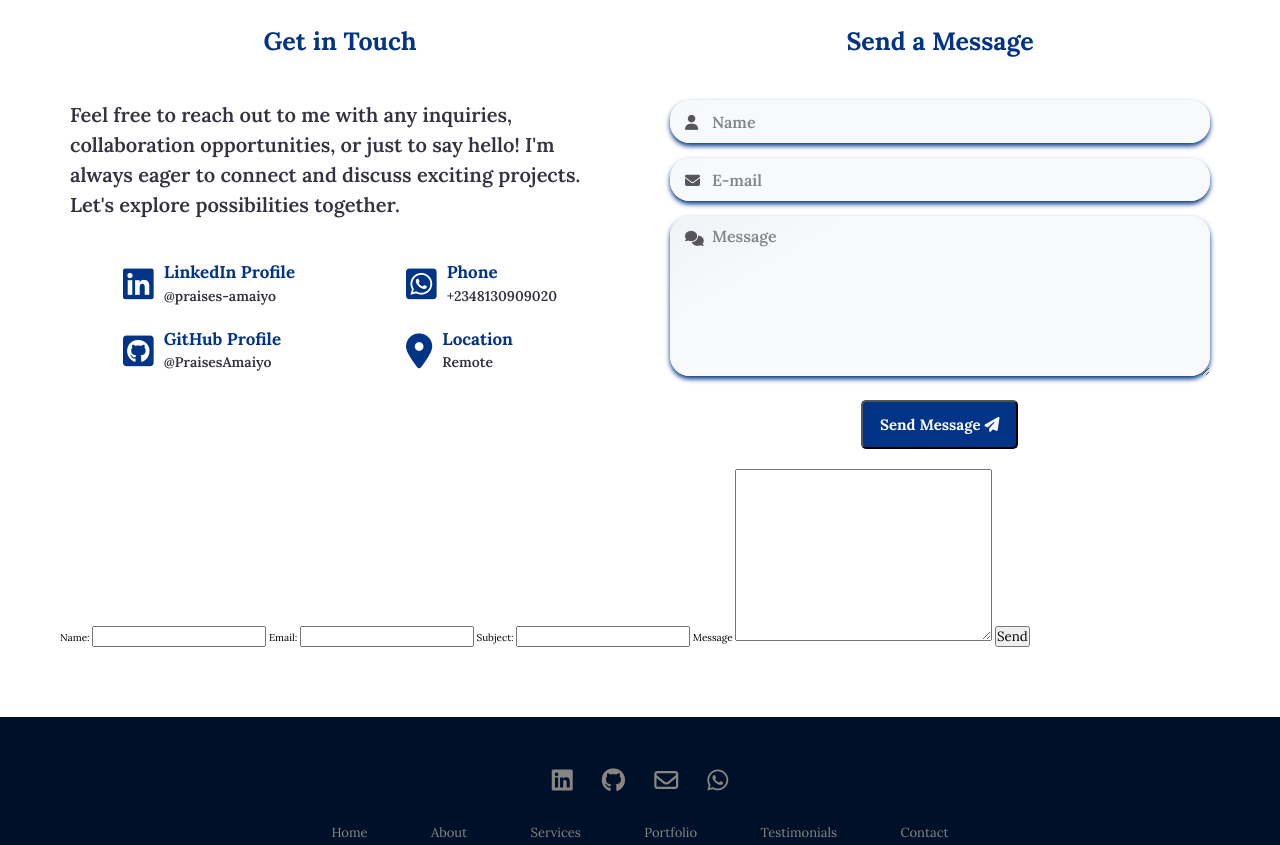
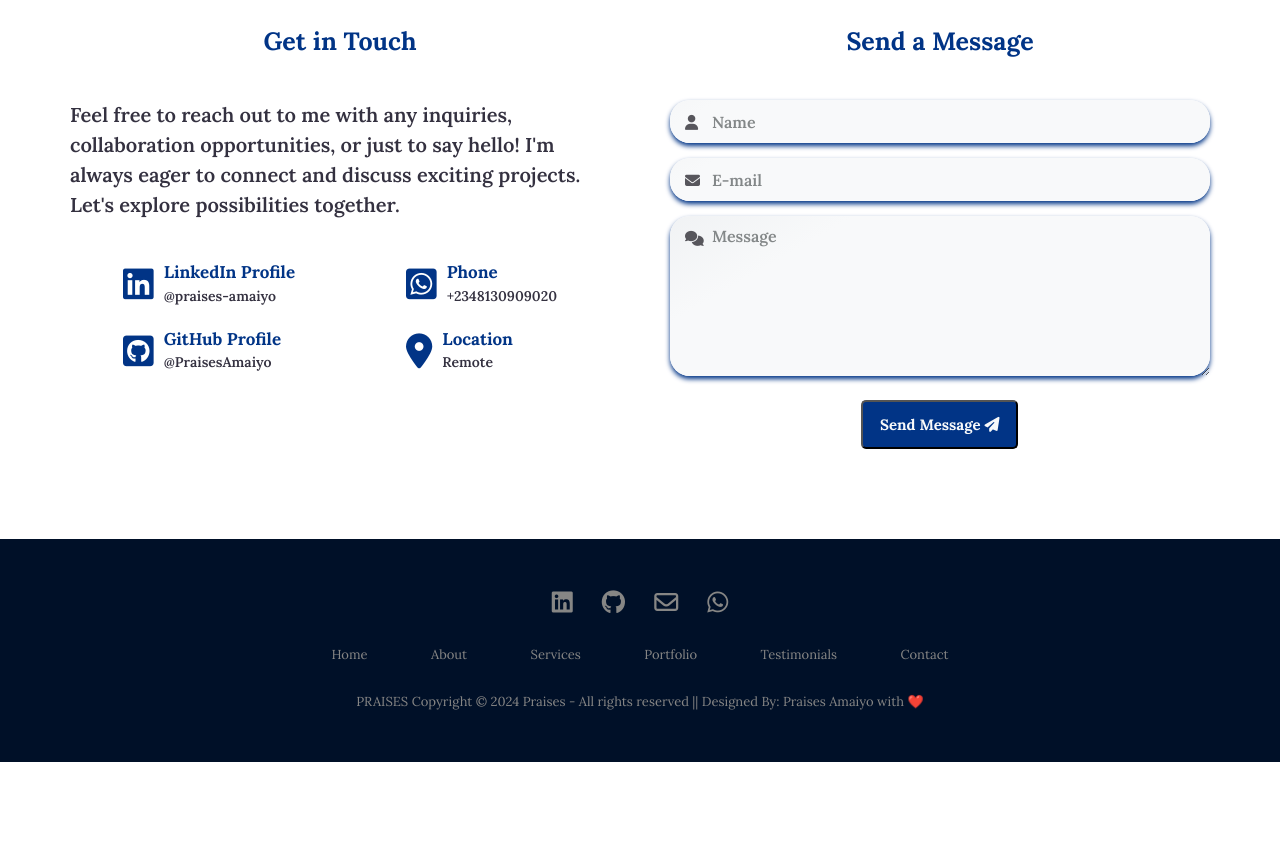
Before and after one commit to PraisesAmaiyo/Portfolio-Website, a website: page index.html in a window 1280 px wide. Shown: the part 5695-6540 px from the top of the page. After the commit the page ends 6457 px from the top, so only its background shows below. Drawn offline with nearby package versions, Linux system fonts and the light colour scheme.

Commit message:
Testing Contact form

```diff
--- a/index.html
+++ b/index.html
@@ -780,18 +780,6 @@
             </form>
          </div>
 
-         <form action="mail.php" method="POST">
-            <label for="name">Name:</label>
-            <input type="text" name="name" id="name">
-            <label for="email">Email:</label>
-            <input type="email" name="email" id="email">
-            <label for="subject">Subject:</label>
-            <input type="text" name="subject" id="subject">
-            <label for="message">Message</label>
-            <textarea name="message" cols="30" rows="10"></textarea>
-            <input type="submit" value="Send">
-         </form>
-
       </section>
 
       <footer class="footer" id="footer">
```
